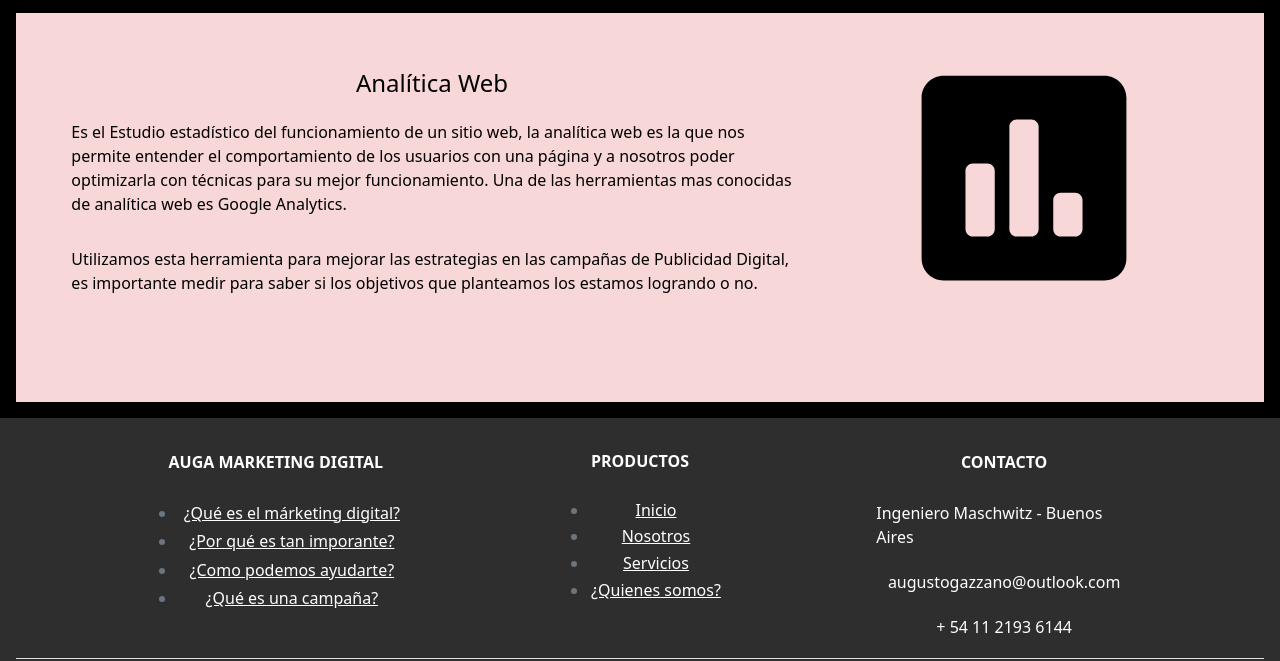
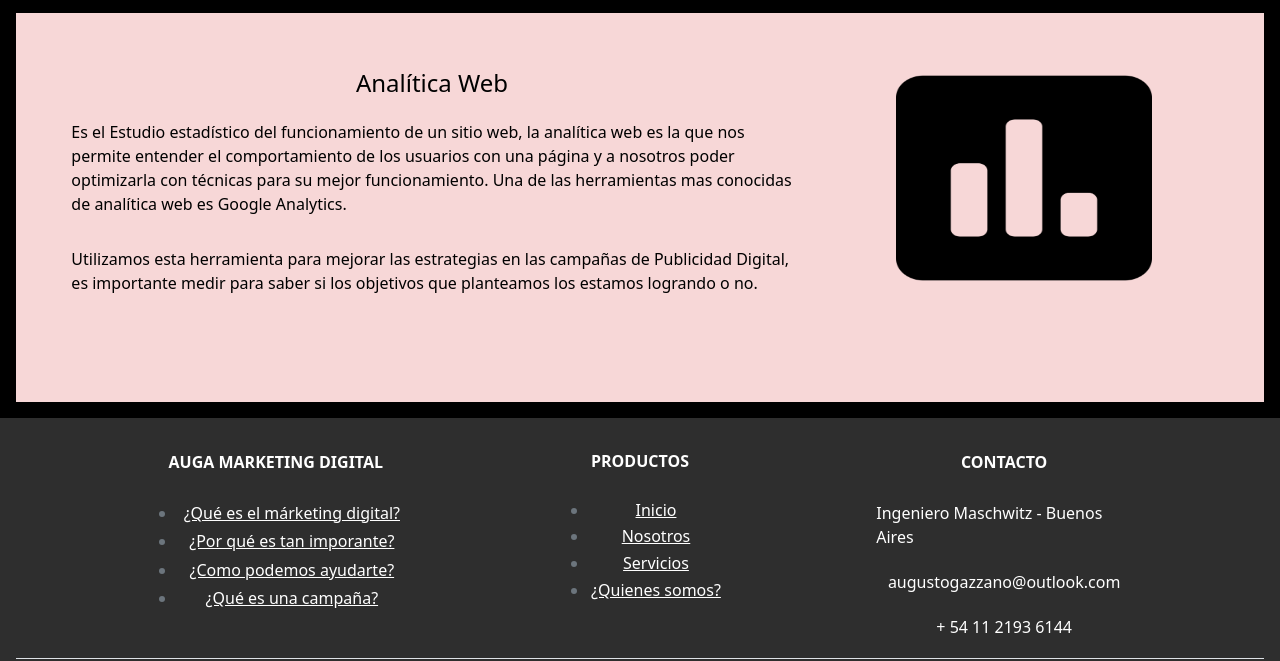
Before and after one commit to AugustoGazzano/repositorio_proyectofinal, a website: page nosotros.html in a window 1280 px wide. Shown: the part 954-1615 px from the top of the page. Drawn offline with nearby package versions, Linux system fonts and the light colour scheme.

Commit message:
analitica

```diff
--- a/nosotros.html
+++ b/nosotros.html
@@ -130,7 +130,7 @@
         es importante medir para saber si los objetivos que planteamos los estamos logrando o no.</p>
     </div>
     <div class="col-md-4 col-sm-12 p-5 fondodiv">
-      <img src="multimedia/analitica.svg" class="fas fa-poll" width="80%" height="80%"></i>
+      <img src="multimedia/analitica.png" class="fas fa-poll" width="80%" height="80%"></i>
     </div>
   </div>
 
```
Also changed, not shown: multimedia/analitica.png (added), 2 other files.
